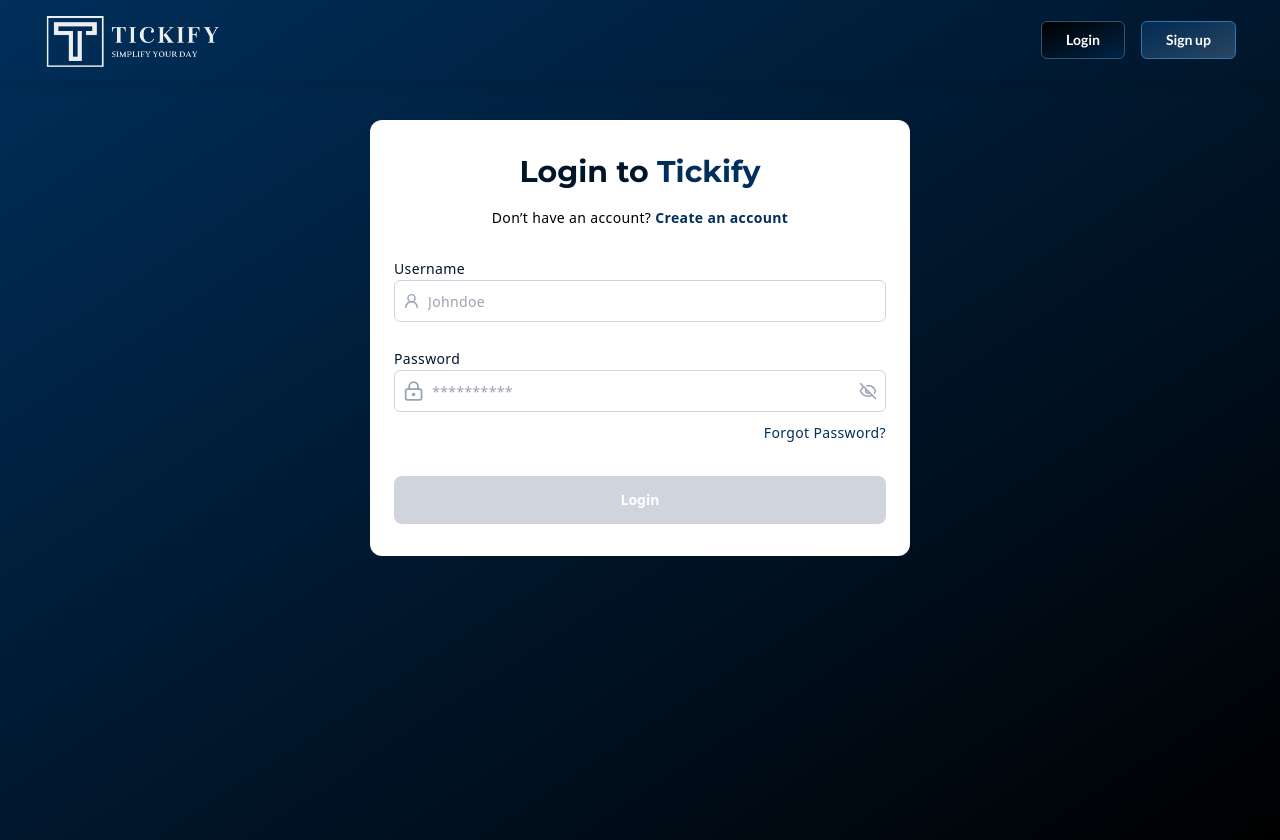
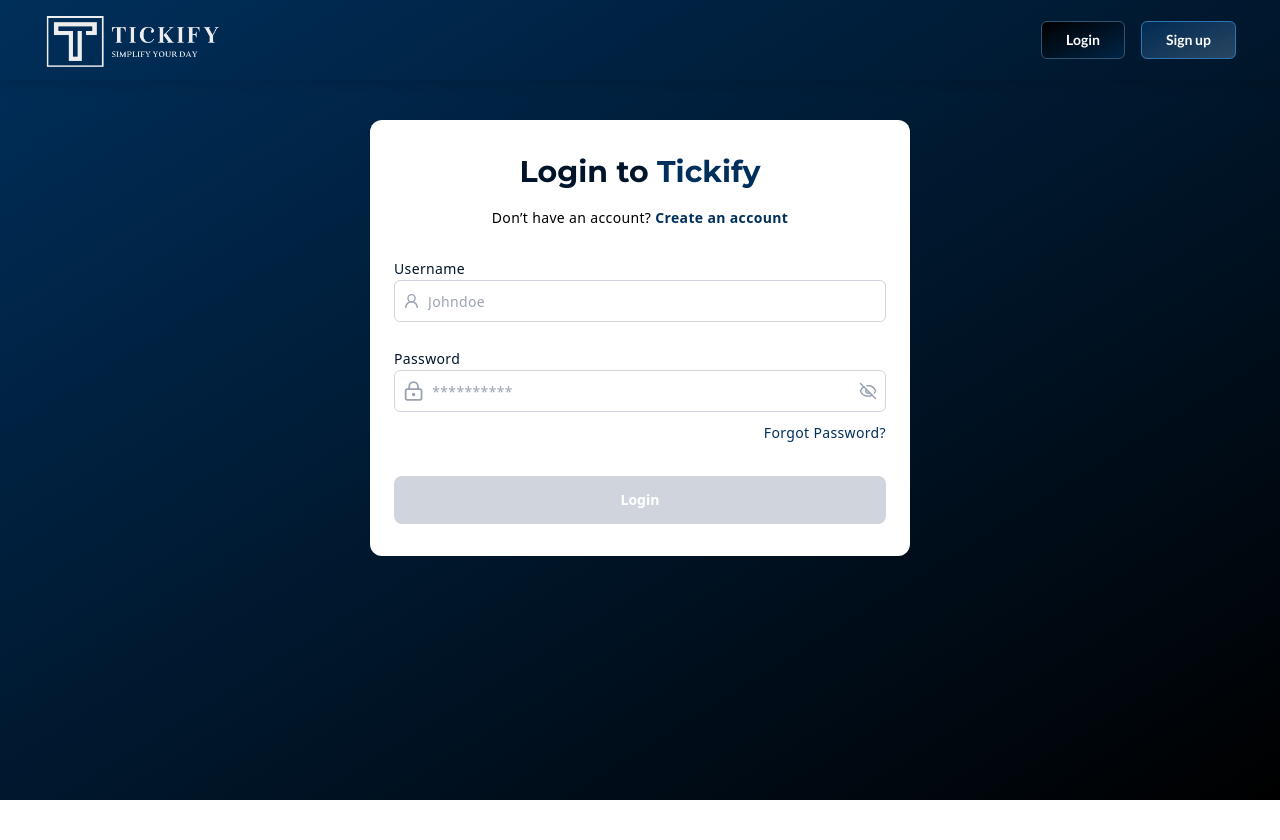
Before and after one commit to Jerryemmanuel01/tickify, a React (Vite) app in the folder frontend/: page /auth/login in a window 1280 px wide. After the commit the page ends 800 px from the top, so only its background shows below. Built offline with nearby package versions, Linux system fonts and the light colour scheme; no server answers.

Commit message:
fix: css adjusted

```diff
--- a/frontend/src/index.css
+++ b/frontend/src/index.css
@@ -9,6 +9,12 @@
 }
 
 html, body {
-  padding-bottom: env(safe-area-inset-bottom);
+  background: linear-gradient(to bottom right, #002f5b, black);
+  height: 100%;
   margin: 0;
 }
+
+body{
+  padding-bottom: env(safe-area-inset-bottom);
+  min-height: 100vh;
+}
--- a/frontend/src/layouts/index.jsx
+++ b/frontend/src/layouts/index.jsx
@@ -3,7 +3,12 @@ import Navbar from "../components/Navbar"
 
 const index = () => {
   return (
-    <section className="w-full min-h-[105vh] bg-gradient-to-br from-primary to-black pb-[env(safe-area-inset-bottom)] pt-[env(safe-area-inset-top)] ">
+    <section
+      style={{
+        paddingBottom: "env(safe-area-inset-bottom)",
+      }}
+      className="w-full overflow-hidden min-h-[100vh] bg-gradient-to-br from-primary to-black pb-[env(safe-area-inset-bottom)] pt-[env(safe-area-inset-top)] "
+    >
       <ScrollRestoration />
       <Navbar />
       <Outlet />
```
